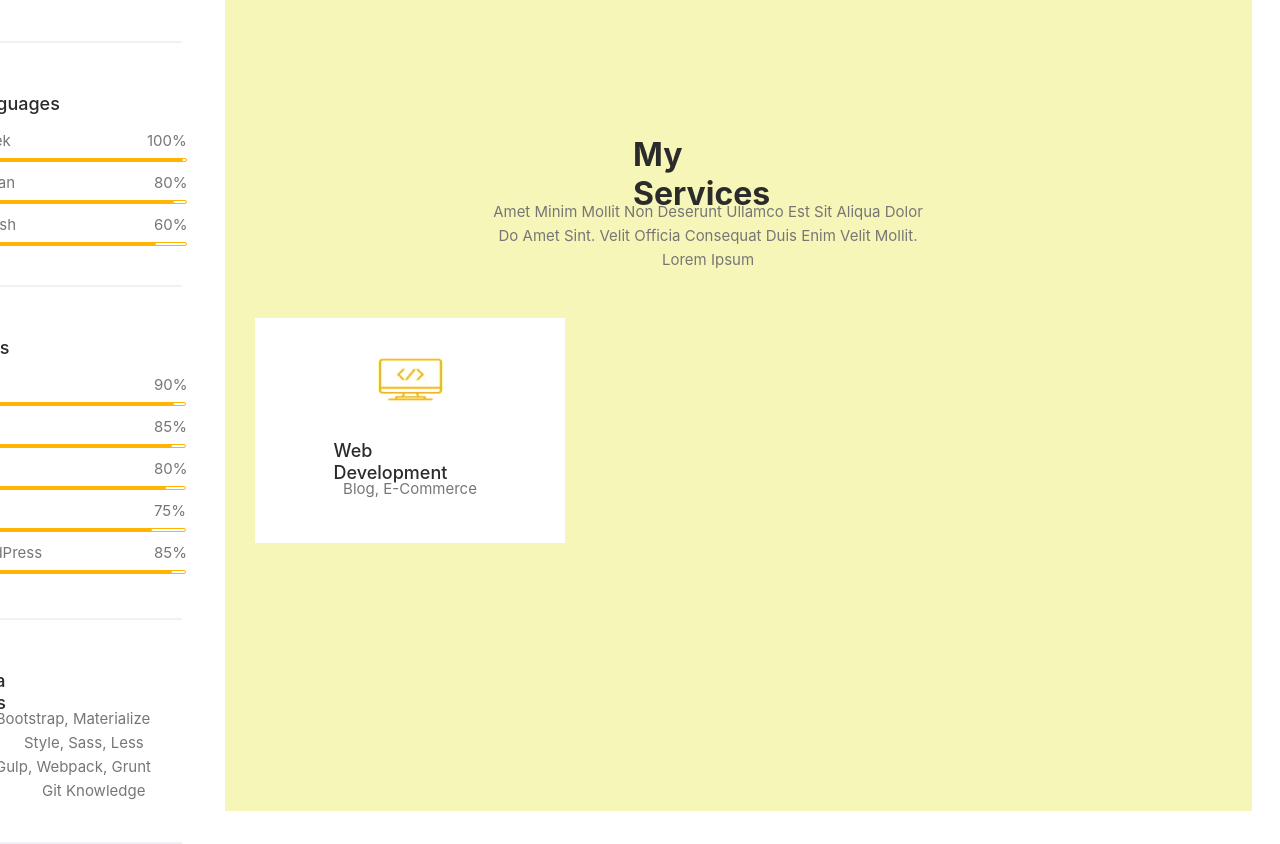
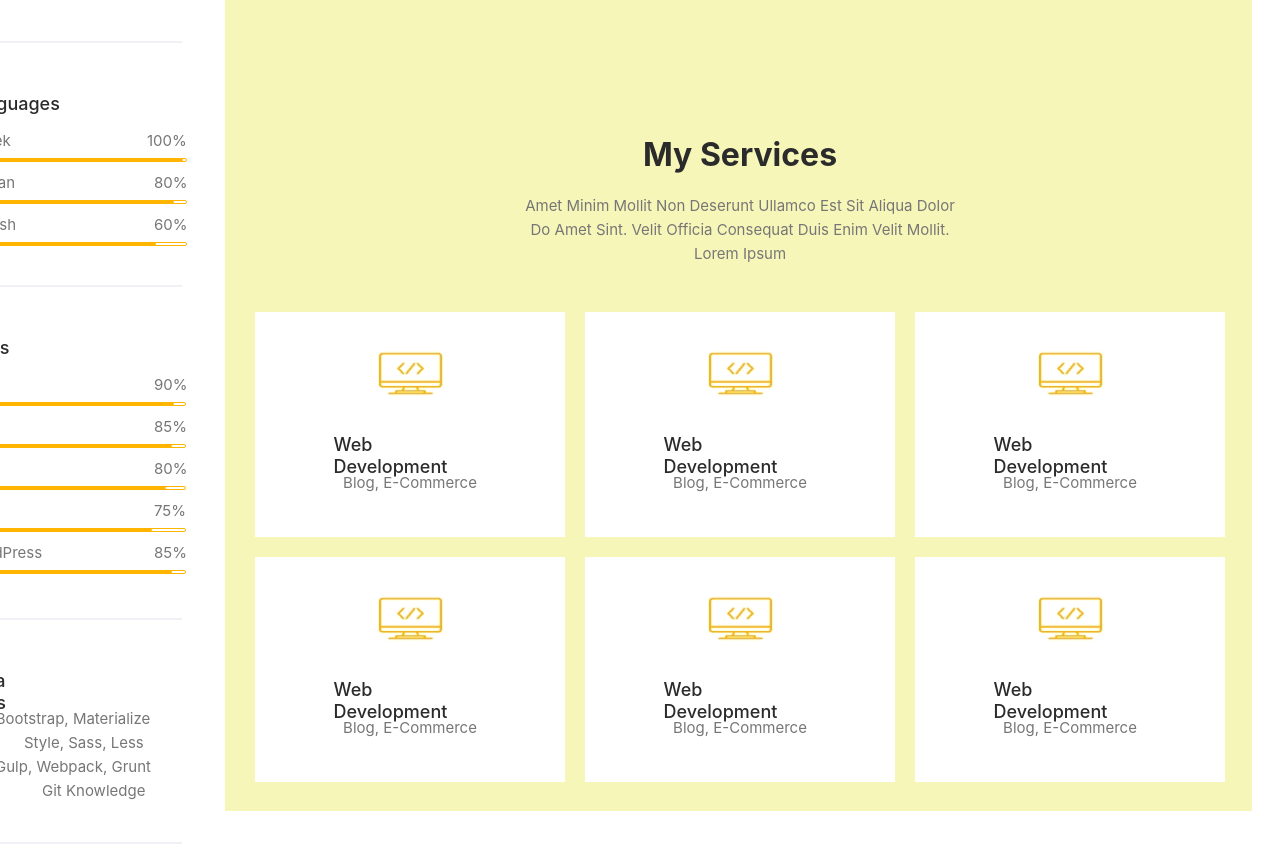
Before and after one commit to Billy-Bek/reja, a Node server app: template views/author.ejs in a window 1280 px wide; the page is wider, and only the part inside the window is pictured. Shown: the part 511-1355 px from the top of that part. Run offline with Node 20, Linux system fonts and the light colour scheme; the template is opened without the code that fills it, so the values that code supplies are empty.

Commit message:
fix: modifien author related css file

```diff
--- a/public/main.css
+++ b/public/main.css
@@ -944,33 +944,23 @@
     width: 100%;
     height: 653px;
 
-    display: flex;
-    flex-direction: row;
-    justify-content: space-between;
-
     margin-top: 156px;
-
 }
 
 .main_frame .midd_bott .midd_type1 {
-    position: absolute;
-    width: 193px;
-    height: 40px;
 
+    display: flex;
+    justify-content: center;
     color: rgb(43, 43, 43);
     font-family: Inter;
     font-size: 32px;
     font-weight: 700;
     line-height: 123.6%;
     letter-spacing: 0%;
-    text-align: left;
     text-transform: capitalize;
-
-    margin: 0 399px 613px 378px;
 }
 
 .main_frame .midd_bott .midd_type2 {
-    position: absolute;
     width: 438px;
     height: 68px;
 
@@ -983,7 +973,8 @@
     text-align: center;
     text-transform: capitalize;
 
-    margin: 65px 298px 660px 234px;
+    margin: 20px auto;
+    margin-bottom: 50px;
 }
 
 .main_frame .midd_bott  .midd_1_box{
@@ -996,7 +987,6 @@
     justify-content: center;
     align-items: center;
 
-    margin: 183px 660px 245px 0;
     background: rgb(255, 255, 255);
 }
 
@@ -1050,3 +1040,14 @@ position: absolute;
     flex-direction: row;
     justify-content: space-between;
 }
+
+.main_frame .midd_bott .midd_container_box {
+    width: 1030px;
+    height: auto;
+
+    display: flex;
+    flex-direction: row;
+    flex-wrap: wrap;
+
+    gap: 20px;
+}
--- a/views/author.ejs
+++ b/views/author.ejs
@@ -183,11 +183,38 @@
                 <div class="midd_type2">Amet minim mollit non deserunt ullamco est sit aliqua dolor do
                     amet sint. Velit officia consequat duis enim velit mollit. lorem
                     ipsum</div>
+                <div class="midd_container_box">
                     <div class="midd_1_box">
                       <img src="btn_icon/code1.jpeg" class="bott_icons_1" alt="">
                     <div class="bott_tupy_web">Web Development</div>
                     <div class="bott_tupy_blog">Blog, E-commerce</div>
                     </div>
+                    <div class="midd_1_box">
+                        <img src="btn_icon/code1.jpeg" class="bott_icons_1" alt="">
+                      <div class="bott_tupy_web">Web Development</div>
+                      <div class="bott_tupy_blog">Blog, E-commerce</div>
+                      </div>
+                      <div class="midd_1_box">
+                        <img src="btn_icon/code1.jpeg" class="bott_icons_1" alt="">
+                      <div class="bott_tupy_web">Web Development</div>
+                      <div class="bott_tupy_blog">Blog, E-commerce</div>
+                      </div>
+                      <div class="midd_1_box">
+                        <img src="btn_icon/code1.jpeg" class="bott_icons_1" alt="">
+                      <div class="bott_tupy_web">Web Development</div>
+                      <div class="bott_tupy_blog">Blog, E-commerce</div>
+                      </div>
+                      <div class="midd_1_box">
+                        <img src="btn_icon/code1.jpeg" class="bott_icons_1" alt="">
+                      <div class="bott_tupy_web">Web Development</div>
+                      <div class="bott_tupy_blog">Blog, E-commerce</div>
+                      </div>
+                      <div class="midd_1_box">
+                        <img src="btn_icon/code1.jpeg" class="bott_icons_1" alt="">
+                      <div class="bott_tupy_web">Web Development</div>
+                      <div class="bott_tupy_blog">Blog, E-commerce</div>
+                      </div>
+                </div>
             </div>
         </div>
         <div class="right_frame">
```
